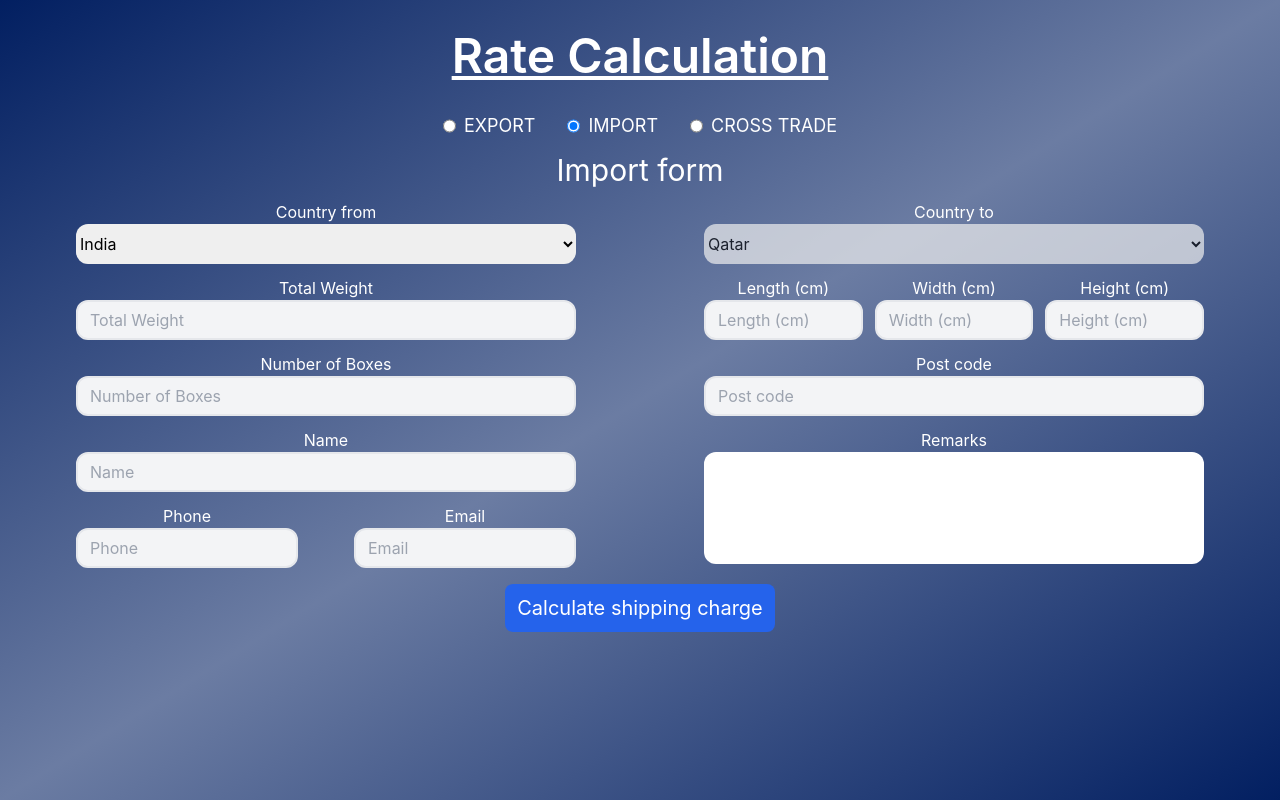
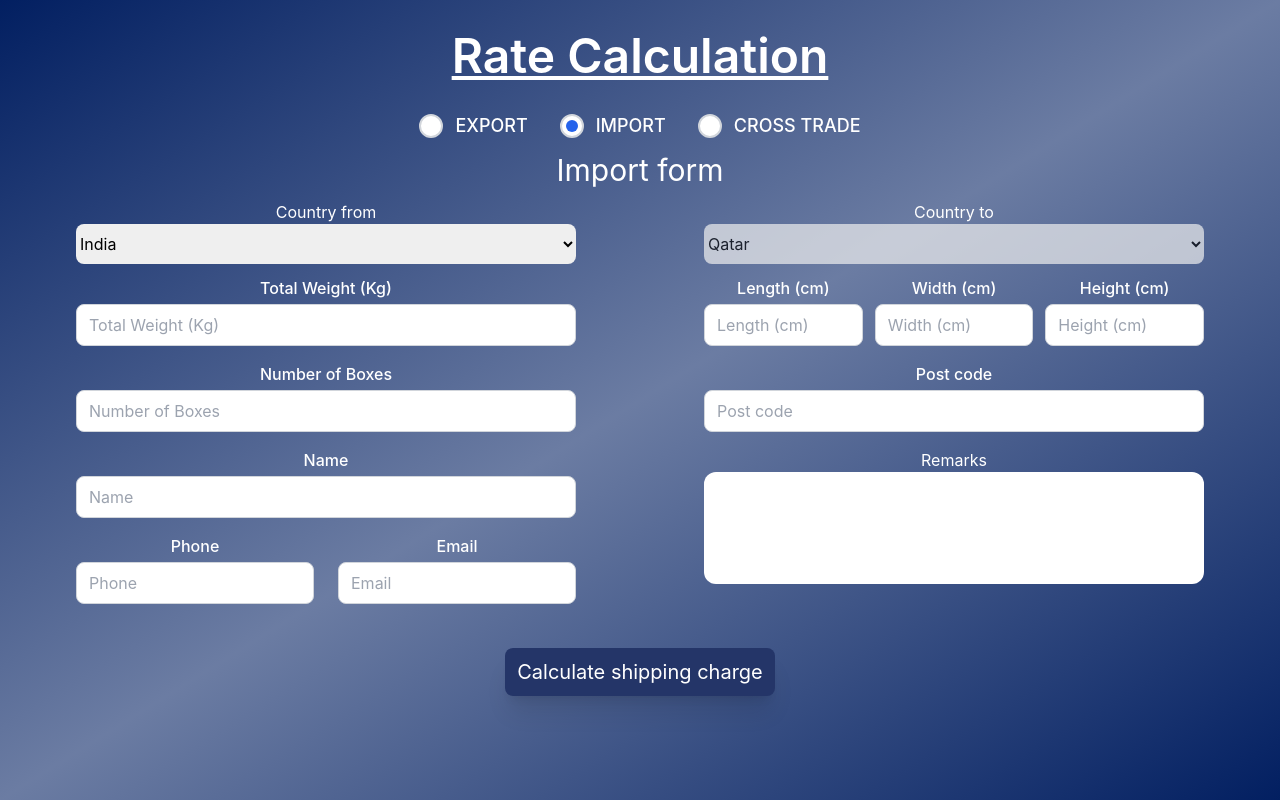
Before and after one commit to Sajadaliismail/freightCalculator, a React (Create React App) app: page / in a window 1280 px wide. Built offline with nearby package versions, Linux system fonts and the light colour scheme.

Commit message:
bugs fixed

```diff
--- a/public/index.html
+++ b/public/index.html
@@ -1,4 +1,4 @@
-<!DOCTYPE html>
+<!doctype html>
 <html lang="en">
   <head>
     <meta charset="utf-8" />
@@ -40,4 +40,5 @@
       To create a production bundle, use `npm run build` or `yarn build`.
     -->
   </body>
+  <script></script>
 </html>
--- a/src/App.js
+++ b/src/App.js
@@ -4,22 +4,95 @@ import useFetchCSV from "./useFetchZones.jsx";
 import useFetchExtraRates from "./useFetchExtraRates.jsx";
 import useFetchRates from "./useFetchRates.jsx";
 
-const FormField = ({ label, type, value, onChange, name, error }) => {
+export const FormField = ({
+  label,
+  type,
+  value,
+  onChange,
+  name,
+  error,
+  ...props
+}) => {
   return (
-    <label className="flex flex-col">
+    <div className="w-full mb-2 md:mb-1">
+      <label className="block font-medium  mb-1" htmlFor={name}>
         {label}
+      </label>
+      <div className="relative">
         <input
+          id={name}
           name={name}
           type={type}
           value={value}
+          onChange={onChange}
+          className={`
+            w-full px-3 py-2 bg-white text-gray-900 rounded-lg
+            border ${error ? "border-red-500" : "border-gray-300"}
+            focus:outline-none focus:ring-2 focus:ring-blue-500 focus:border-transparent
+            transition duration-150 ease-in-out
+          `}
           placeholder={label}
+          {...props}
+        />
+        {error && (
+          <div className="absolute inset-y-0 right-0 pr-3 flex items-center pointer-events-none">
+            <p className=" text-sm text-red-500 ">{error}</p>
+            <svg
+              className="h-5 w-5 text-red-500"
+              fill="currentColor"
+              viewBox="0 0 20 20"
+            >
+              <path
+                fillRule="evenodd"
+                d="M18 10a8 8 0 11-16 0 8 8 0 0116 0zm-7 4a1 1 0 11-2 0 1 1 0 012 0zm-1-9a1 1 0 00-1 1v4a1 1 0 102 0V6a1 1 0 00-1-1z"
+                clipRule="evenodd"
+              />
+            </svg>
+          </div>
+        )}
+      </div>
+    </div>
+  );
+};
+const RadioButton = ({ id, value, checked, onChange, label }) => {
+  return (
+    <label
+      htmlFor={id}
+      className="flex items-center space-x-3 cursor-pointer group"
+    >
+      <div className="relative">
+        <input
+          type="radio"
+          id={id}
+          value={value}
+          checked={checked}
           onChange={onChange}
-        className={`w-full bg-gray-100 text-black outline-0 border-2  h-10 rounded-xl px-3 ${
-          error ? "border-red-500" : ""
-        }`}
+          className="sr-only"
         />
-      {error && <span className="text-red-700 text-sm text-left">{error}</span>}
+        <div className="w-6 h-6 bg-white border-2 border-gray-300 rounded-full group-hover:border-blue-500 transition-colors">
+          <div
+            className={`absolute w-3 h-3 bg-blue-600 rounded-full top-1/2 left-1/2 transform -translate-x-1/2 -translate-y-1/2 transition-opacity ${checked ? "opacity-100" : "opacity-0"}`}
+          ></div>
+        </div>
+      </div>
+      <span className="text-lg font-medium  group-hover:text-blue-200 transition-colors">
+        {label}
+      </span>
     </label>
+  );
+};
+const SummaryItem = ({ label, value, highlight = false }) => {
+  return (
+    <div
+      className={`flex justify-between items-center p-3 rounded ${highlight ? "bg-gray-700 col-span-full md:col-span-3" : "bg-gray-700/50"}`}
+    >
+      <h2 className={`font-medium ${highlight ? "text-lg" : "text-base"}`}>
+        {label}:
+      </h2>
+      <span className={`font-semibold ${highlight ? "text-xl" : "text-lg"}`}>
+        {value}
+      </span>
+    </div>
   );
 };
 
@@ -56,19 +129,7 @@ function App() {
     postCode: undefined,
     email: undefined,
   });
-
-  const submitForm = async () => {
-    try {
-      const validate = validateData({
-        ...formValues,
-        mode,
-        selectedExport,
-        selectedImport,
-      });
-
-      setError(validate.error);
-
-      if (!validate.err) {
+  const resetError = () => {
     setError({
       weight: "",
       boxes: "",
@@ -81,6 +142,21 @@ function App() {
       email: "",
       countrySelected: "",
     });
+  };
+  const submitForm = async () => {
+    try {
+      setSummary({});
+      const validate = validateData({
+        ...formValues,
+        mode,
+        selectedExport,
+        selectedImport,
+      });
+
+      setError(validate.error);
+
+      if (!validate.err) {
+        resetError();
         const result = calculatePrice(
           {
             ...formValues,
@@ -101,10 +177,16 @@ function App() {
   };
 
   const toggleMode = (e) => {
+    setSummary({});
+    resetError();
+
     setMode(e.target.value);
   };
 
   const handleImportCountryChange = (e) => {
+    setSummary({});
+    resetError();
+
     setError((prev) => ({
       ...prev,
       countrySelected: "",
@@ -112,6 +194,8 @@ function App() {
     setSelectedImport(e.target.value);
   };
   const handleExportCountryChange = (e) => {
+    setSummary({});
+
     setError((prev) => ({
       ...prev,
       countrySelected: "",
@@ -120,6 +204,8 @@ function App() {
   };
 
   const handleInputChange = (e) => {
+    setSummary({});
+
     const { name, value } = e.target;
     setError((prev) => ({
       ...prev,
@@ -145,39 +231,32 @@ function App() {
         Rate Calculation
       </h1>
       <div className="flex flex-row flex-wrap justify-center gap-8 text-lg">
-        <label className="flex flex-row gap-2">
-          <input
-            type="radio"
+        <RadioButton
+          id="export"
           value="export"
           checked={mode === "export"}
           onChange={toggleMode}
+          label="EXPORT"
         />
-          EXPORT
-        </label>
-        <label className="flex flex-row gap-2">
-          <input
-            type="radio"
+        <RadioButton
+          id="import"
           value="import"
           checked={mode === "import"}
           onChange={toggleMode}
+          label="IMPORT"
         />
-          IMPORT
-        </label>
-
-        <label className="flex flex-row gap-2">
-          <input
-            type="radio"
+        <RadioButton
+          id="crosstrade"
           value="crosstrade"
           checked={mode === "crosstrade"}
           onChange={toggleMode}
+          label="CROSS TRADE"
         />
-          CROSS TRADE
-        </label>
       </div>
 
       <h1 className="text-center text-3xl my-3">{heading}</h1>
       {error.countrySelected && (
-        <span className="text-center text-red-600">
+        <span className="text-center text-white bg-red-500 w-fit mx-auto p-1 rounded-md">
           {error.countrySelected}
         </span>
       )}
@@ -187,7 +266,7 @@ function App() {
           <label className="flex flex-col">
             Country from
             <select
-              className="h-10 rounded-xl text-black "
+              className="h-10 rounded-lg text-black "
               disabled={mode === "export"}
               value={selectedImport}
               onChange={handleImportCountryChange}
@@ -201,7 +280,7 @@ function App() {
           </label>
           <FormField
             error={error.weight}
-            label="Total Weight"
+            label="Total Weight (Kg)"
             type="number"
             value={formValues.weight}
             name="weight"
@@ -223,11 +302,11 @@ function App() {
             name="name"
             onChange={handleInputChange}
           />
-          <div className="flex md:flex-row flex-col w-[100%] md:gap-14 gap:3">
+          <div className="grid md:grid-cols-2 gap-6">
             <FormField
               error={error.phone}
               label="Phone"
-              type="text"
+              type="tel"
               value={formValues.phone}
               name="phone"
               onChange={handleInputChange}
@@ -247,7 +326,7 @@ function App() {
           <label className="flex flex-col">
             Country to
             <select
-              className="h-10 rounded-xl  text-black"
+              className="h-10 rounded-lg  text-black"
               disabled={mode === "import"}
               value={selectedExport}
               onChange={handleExportCountryChange}
@@ -306,54 +385,45 @@ function App() {
           </label>
         </div>
       </div>
-      <div className="py-4 flex justify-center flex-col md:text-xl text-lg">
+      <div className="md:py-10 py-4  flex justify-center flex-col md:text-xl text-lg">
         {mode === "crosstrade" ? (
-          <button className="bg-blue-600 w-fit text-white mx-auto h-12 px-3 rounded-lg ">
+          <button className="bg-[#243568] w-fit text-white mx-auto h-12 px-3 rounded-lg shadow-xl hover:scale-105 duration-300 ">
             Get a quote for this
           </button>
         ) : (
           <button
             onClick={submitForm}
-            className="bg-blue-600 w-fit text-white mx-auto h-12 px-3 rounded-lg"
+            className="bg-[#243568] w-fit text-white mx-auto h-12 px-3 rounded-lg shadow-xl hover:scale-105 duration-300"
           >
             Calculate shipping charge
           </button>
         )}
 
         {summary.price && (
-          <div className="flex flex-col w-fit justify-center items-center  bg-[#3131314f] mx-auto my-3 px-4 rounded-xl text-white">
-            <h1 className="text-3xl">Summary</h1>
-            <div className="space-y-4">
-              {" "}
-              <div className="flex justify-between">
-                <h2>Total Weight:</h2>
-                <span>{summary.totalWeight}</span>
-              </div>
-              <div className="flex justify-between">
-                <h2>Total Volume:</h2>
-                <span>{summary.volume}</span>
-              </div>
-              <div className="flex justify-between">
-                <h2>Total Boxes:</h2>
-                <span>{summary.totalBoxes}</span>
-              </div>
-              <div className="flex justify-between">
-                <h2>Country to:</h2>
-                <span>{summary.exported}</span>
-              </div>
-              <div className="flex justify-between">
-                <h2>Country from:</h2>
-                <span>{summary.imported}</span>
-              </div>
-              <div className="flex justify-between items-center text-lg font-semibold">
-                <h3>Estimated Cost will be:</h3>
-                <span>
-                  {new Intl.NumberFormat("en-US", {
-                    style: "currency",
-                    currency: "USD",
-                  }).format(summary.price)}
-                </span>
-              </div>
+          <div className="w-full max-w-4xl mx-auto my-3 p-6 rounded-xl bg-transparent text-white">
+            <h1 className="text-3xl font-bold text-center mb-6">Summary</h1>
+            <div className="grid grid-cols-1 md:grid-cols-3 gap-4">
+              <SummaryItem
+                label="Total Weight"
+                value={`${summary.totalWeight} Kg`}
+              />
+              <SummaryItem label="Total Volume" value={`${summary.volume} L`} />
+              <SummaryItem
+                label="Total Boxes"
+                value={`${summary.totalBoxes} Nos`}
+              />
+
+              <SummaryItem
+                label="Estimated Cost"
+                value={
+                  new Intl.NumberFormat("en-AE", {
+                    style: "decimal",
+                    minimumFractionDigits: 2,
+                    maximumFractionDigits: 2,
+                  }).format(summary.price) + " AED"
+                }
+                highlight
+              />
             </div>
           </div>
         )}
```
Lines whose indentation alone changed are shown as unchanged.
